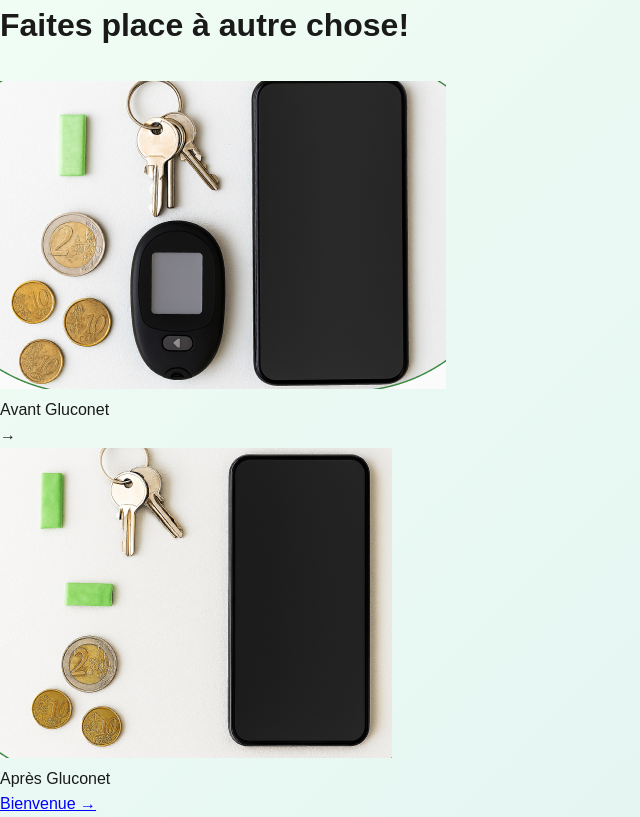
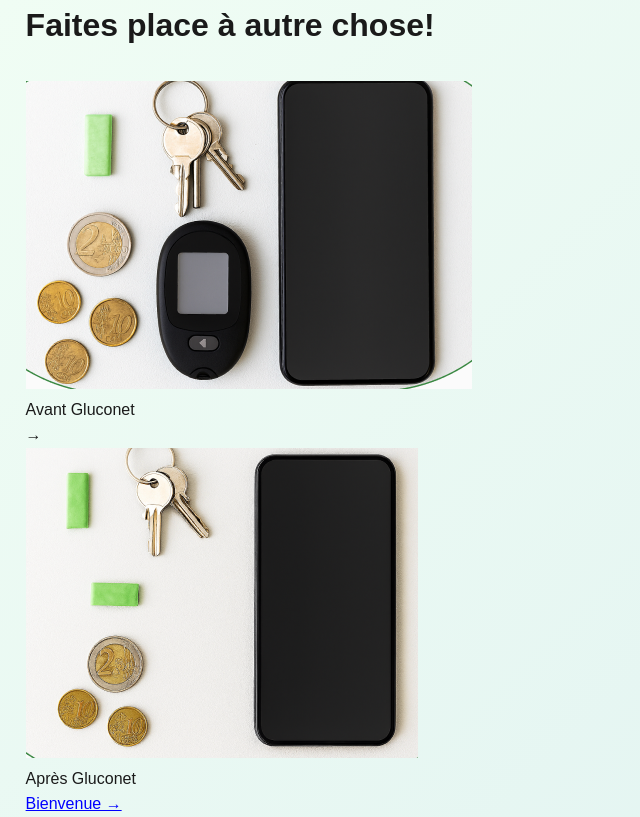
Before and after one commit to HighMax524/Gluconet, a PHP site: page /home.html in a window 1280 px wide. Shown: the whole page, without its empty margins (0-640 px from the left). Run offline with PHP 8.4, Linux system fonts and the light colour scheme.

Commit message:
style: Adjust body margins and footer spacing and border-radius.

```diff
--- a/res/style.css
+++ b/res/style.css
@@ -28,6 +28,8 @@ body {
     line-height: 1.6;
     background: linear-gradient(135deg, #f0fdf4 0%, #e0f2f1 100%);
     min-height: 100vh;
+    margin-right: 2%;
+    margin-left: 2%;
 }
 
 /* Hero Section */
@@ -952,6 +954,8 @@ footer {
     background-color: #2c3e50;
     color: #fff;
     font-family: Arial, sans-serif;
+    margin-top: 2%;
+    border-radius: 10px;
 }
 
 .footer-container {
```
